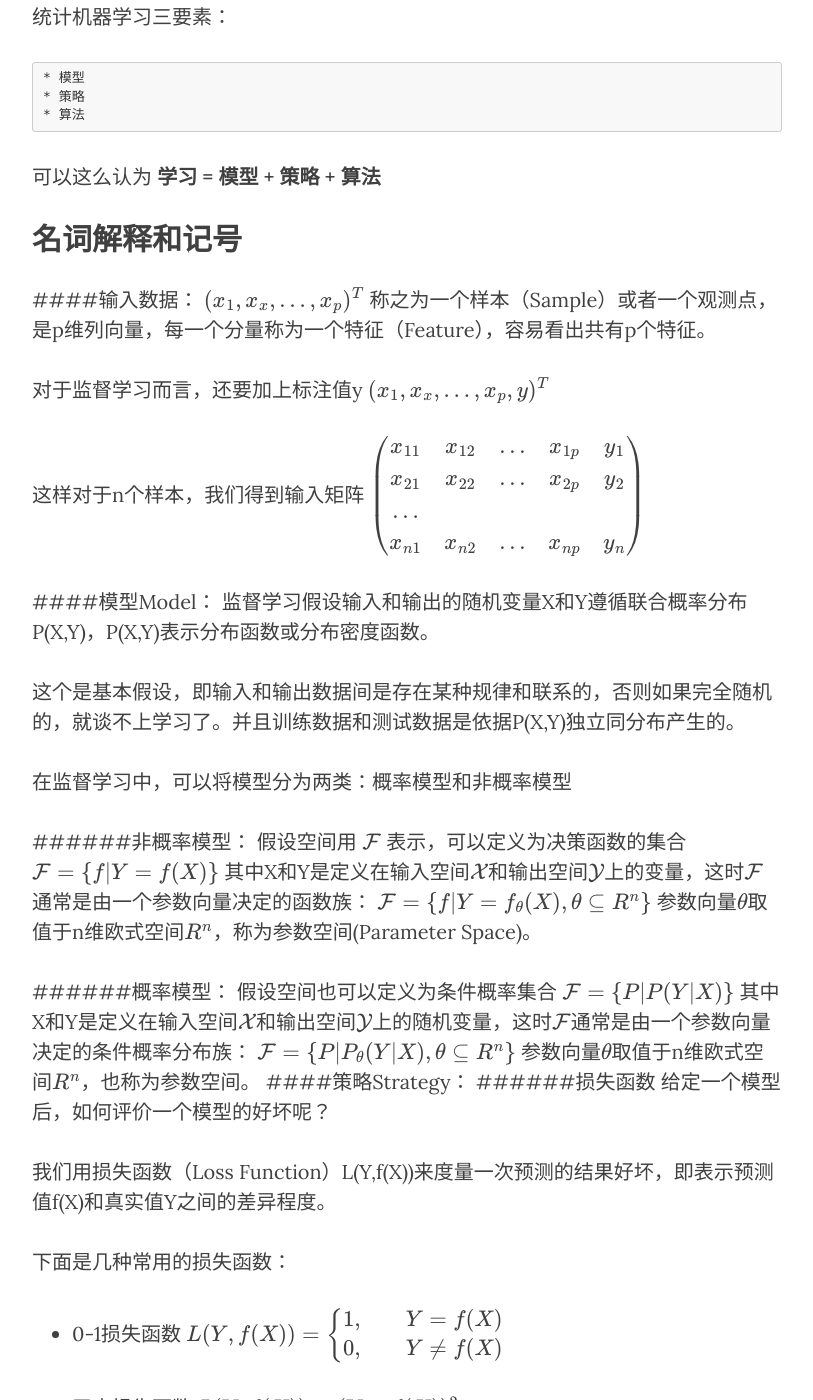
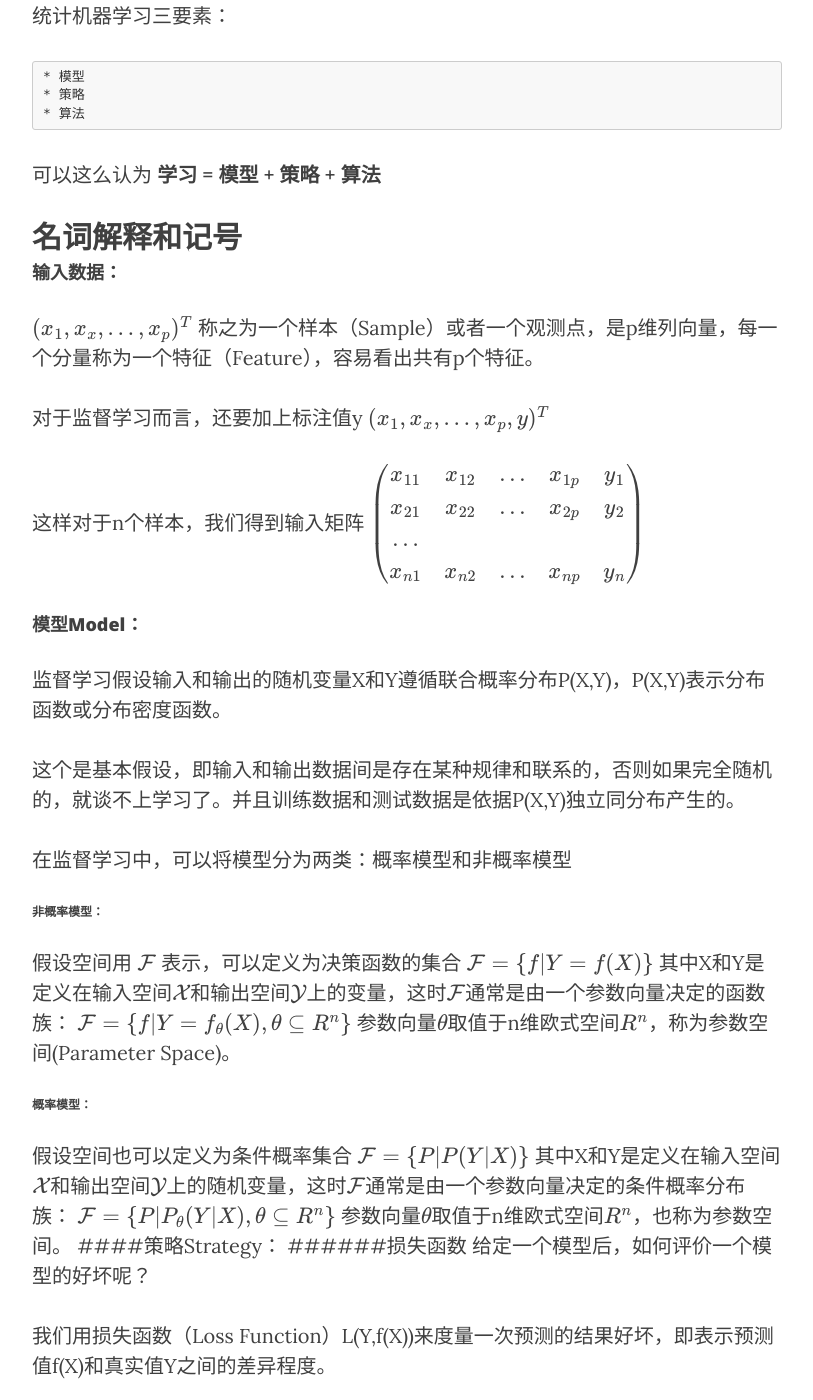
Before and after one commit to lizouzt/blog, a Jekyll site: the page built from _posts/2017-04-07-svm.markdown, in a window 1280 px wide and 1400 px high, scrolled down 1440 px. Shown: the whole window, without its empty margins (233-1046 px from the left). Built offline with Jekyll 4.4.1, drawn with Linux system fonts in a browser that asks for light colours; nearby versions of some CDN libraries; formulas are drawn with MathJax 3; comment, search, counter and statistics services are not loaded; some of the changed text lies outside the part shown.

Commit message:
格式有问题

```diff
--- a/_posts/2017-04-07-svm.markdown
+++ b/_posts/2017-04-07-svm.markdown
@@ -19,12 +19,12 @@
 统计学习分为，监督学习（supervised learning），非监督学习，半监督学习和强化学习（reinforcement learning），其中以监督学习最为常见和重要。
 
 统计机器学习的过程如下：
-1. 获取训练数据集合
-2. 确定假设空间，即所有可能的模型的集合
-3. 确定模型选择的准则（什么是最优模型的标准），即学习的策略
-4. 实现求解最优模型的算法（如何获取最优模型），即学习的算法
-5. 通过算法中假设空间中，找到最优模型
-6. 使用该模型对新数据进行预测和分析
+> 1. 获取训练数据集合
+> 2. 确定假设空间，即所有可能的模型的集合
+> 3. 确定模型选择的准则（什么是最优模型的标准），即学习的策略
+> 4. 实现求解最优模型的算法（如何获取最优模型），即学习的算法
+> 5. 通过算法中假设空间中，找到最优模型
+> 6. 使用该模型对新数据进行预测和分析
 
 
 统计机器学习可以根据输入输出的不同类型，分为三类：
@@ -54,7 +54,7 @@
 
 ## 名词解释和记号
 
-####输入数据：
+#### 输入数据：
 $$(x_1,x_x,\ldots,x_p)^T$$
 称之为一个样本（Sample）或者一个观测点，是p维列向量，每一个分量称为一个特征（Feature），容易看出共有p个特征。
 
@@ -68,21 +68,21 @@
 \ldots\\
 x_{n1} & x_{n2} & ... & x_{np} & y_{n} \end{array} \right)$$
 
-####模型Model：
+#### 模型Model：
 监督学习假设输入和输出的随机变量X和Y遵循联合概率分布P(X,Y)，P(X,Y)表示分布函数或分布密度函数。
 
 这个是基本假设，即输入和输出数据间是存在某种规律和联系的，否则如果完全随机的，就谈不上学习了。并且训练数据和测试数据是依据P(X,Y)独立同分布产生的。
 
 在监督学习中，可以将模型分为两类：概率模型和非概率模型
 
-######非概率模型：
+###### 非概率模型：
 假设空间用 \\(\mathcal{F}\\) 表示，可以定义为决策函数的集合
 $$ \mathcal{F} = \{f | Y = f(X)\}$$
 其中X和Y是定义在输入空间\\(\mathcal{X}\\)和输出空间\\(\mathcal{Y}\\)上的变量，这时\\(\mathcal{F}\\)通常是由一个参数向量决定的函数族：
 $$ \mathcal{F} = \{f | Y = f_{\theta}(X), \theta \subseteq R^n\}$$
 参数向量\\(\theta\\)取值于n维欧式空间\\(R^n\\)，称为参数空间(Parameter Space)。
 
-######概率模型：
+###### 概率模型：
 假设空间也可以定义为条件概率集合
 $$ \mathcal{F} = \{P | P(Y|X)\}$$
 其中X和Y是定义在输入空间\\(\mathcal{X}\\)和输出空间\\(\mathcal{Y}\\)上的随机变量，这时\\(\mathcal{F}\\)通常是由一个参数向量决定的条件概率分布族：
@@ -115,7 +115,7 @@
 * 对数损失函数或者更一般的称为对数似然损失函数
 $$L(Y,P(Y|X))=-\log(P(Y|X))$$
 
-######风险和期望
+###### 风险和期望
 _风险函数_(Risk Function)或_期望损失_(Expected Loss)
 
 用于度量平均预测结果的好坏，其实就是损失函数的期望。
@@ -133,14 +133,14 @@
 当N足够大的时候，根据大数定律，经验风险会逼近期望风险， 所以我们可以采用经验风险最小化的策略来找到最优的模型，当样本容量足够大的时候，能保证很好的学习效果，比如，常见的极大似然估计。
 $$ \displaystyle \min_{f \subseteq \mathcal{F}}\frac{1}{N} \sum_{i=1}^n L(Y_i,f(X_i))$$
 
-####算法
+#### 算法
 用什么样的方法来求解最优模型？
 
 这样机器学习模型就归结为最优化问题，如果最优化问题有显式的解析解，比较简单，直接求出即可。但通常解析解是不存在的，所以就需要利用最优化算法来求解，比如将问题转化为凸优化问题(Convex Optimization)。
 
-####其它
-######过拟合
+#### 其它
+###### 过拟合
 [这篇文档](https://en.wikipedia.org/wiki/Overfitting)
-######正则化
+###### 正则化
 [这篇文档](https://en.wikipedia.org/wiki/Regularization_(mathematics))
 优先选择更简单的模型！
```
